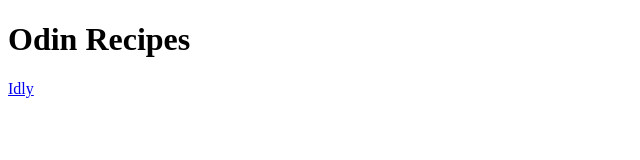
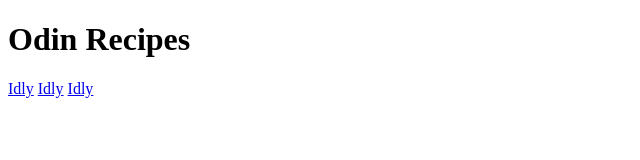
Before and after one commit to Le-t-h-al/odin-recipes, a plain HTML site: page index.html in a window 1280 px wide. Shown: the full height of the page, 0-640 px from the left. Drawn offline with Linux system fonts and the light colour scheme.

Commit message:
Indexed my homepage lol

```diff
--- a/index.html
+++ b/index.html
@@ -7,5 +7,7 @@
     <body>
         <h1>Odin Recipes</h1>
         <a href="./recipes/idly.html">Idly</a>
+        <a href="./recipes/dosa.html">Idly</a>
+        <a href="./recipes/upma.html">Idly</a>
     </body>
 </html>
```
